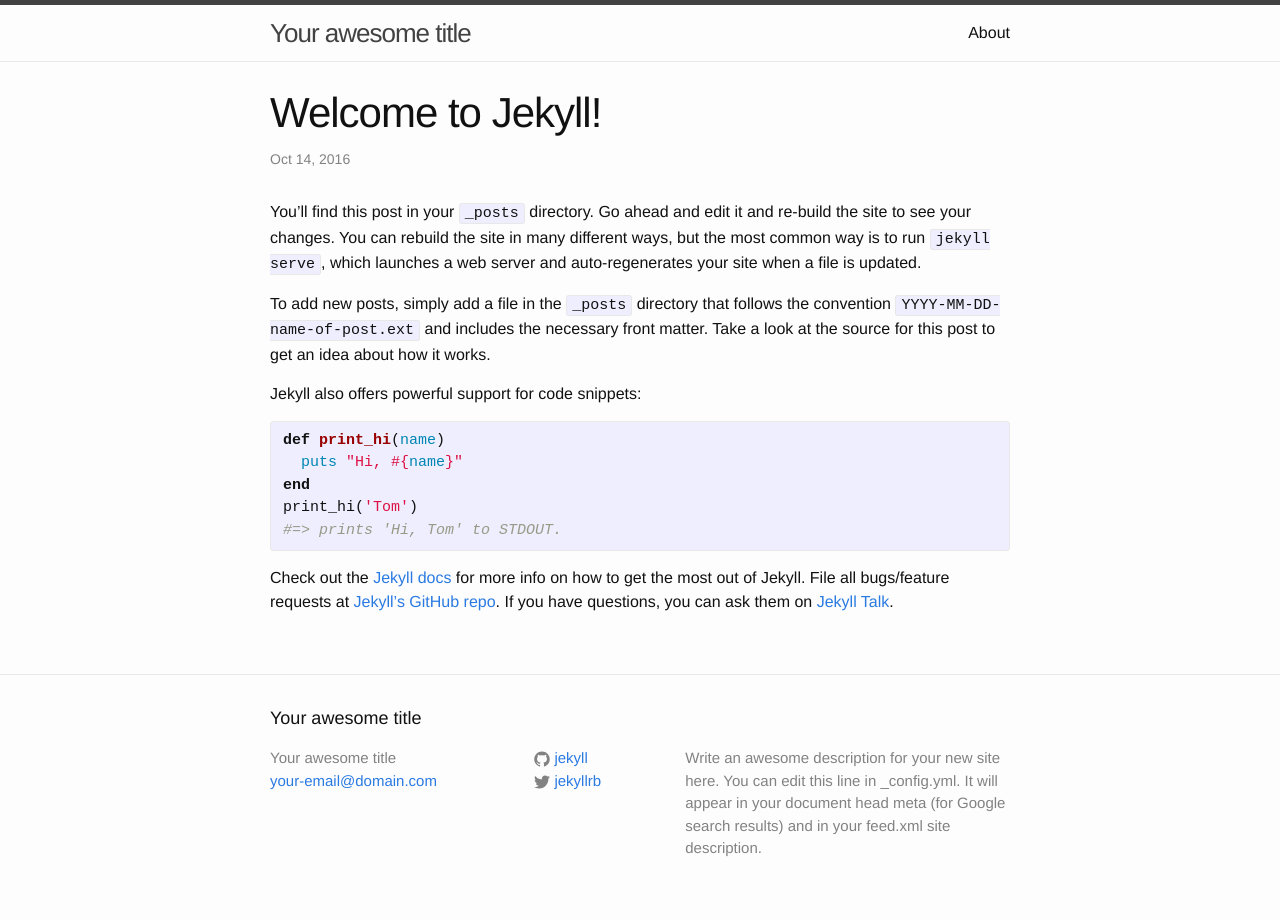
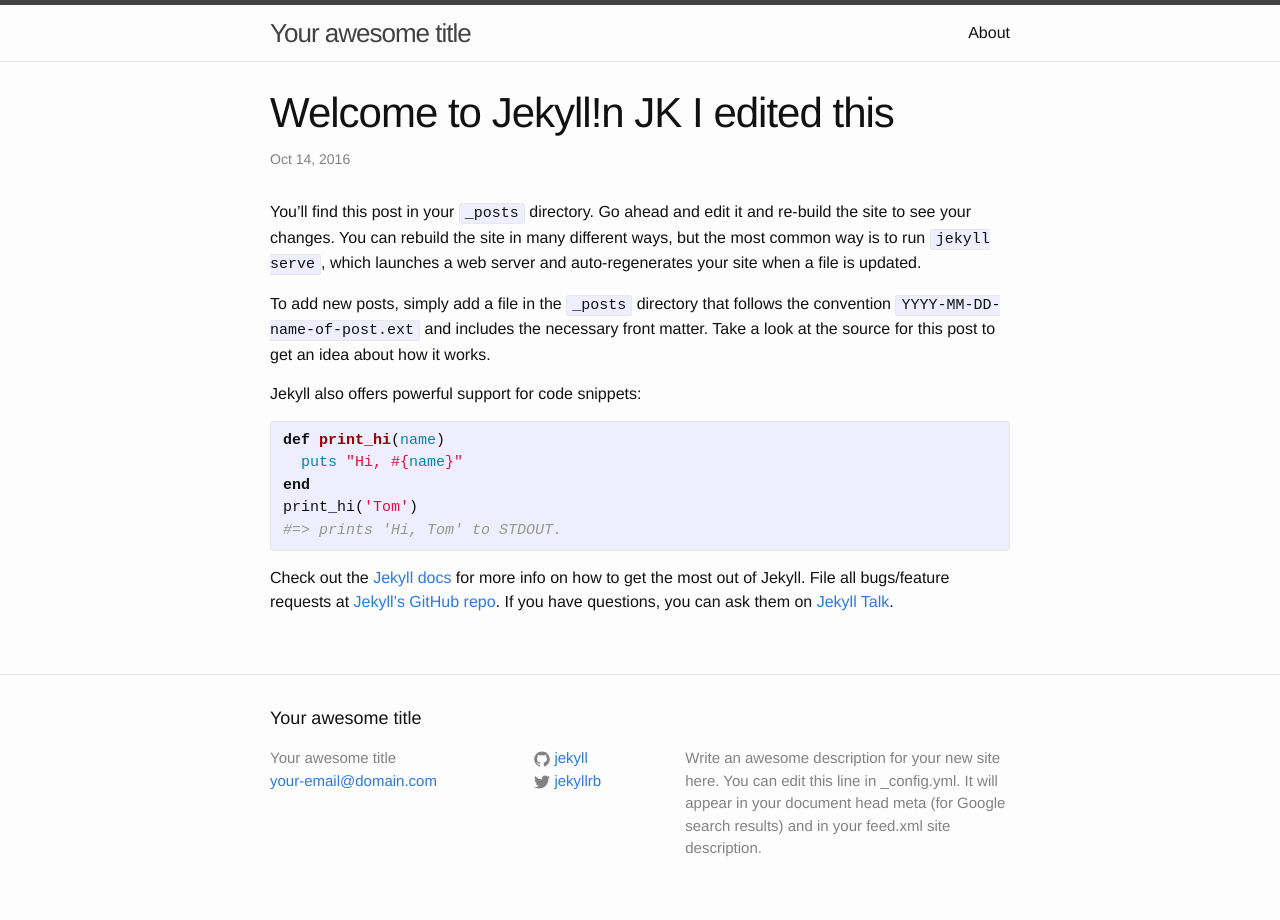
Before and after one commit to misstayleigh/misstayleigh.github.io, a Jekyll site: the page built from _posts/2016-10-14-welcome-to-jekyll.markdown, in a window 1280 px wide. Built offline with Jekyll 4.4.1, drawn with Linux system fonts in a browser that asks for light colours.

Commit message:
Update 2016-10-14-welcome-to-jekyll.markdown

```diff
--- a/_posts/2016-10-14-welcome-to-jekyll.markdown
+++ b/_posts/2016-10-14-welcome-to-jekyll.markdown
@@ -1,6 +1,6 @@
 ---
 layout: post
-title:  "Welcome to Jekyll!"
+title:  "Welcome to Jekyll!n JK I edited this"
 date:   2016-10-14 19:18:55 -0400
 categories: jekyll update
 ---
```
